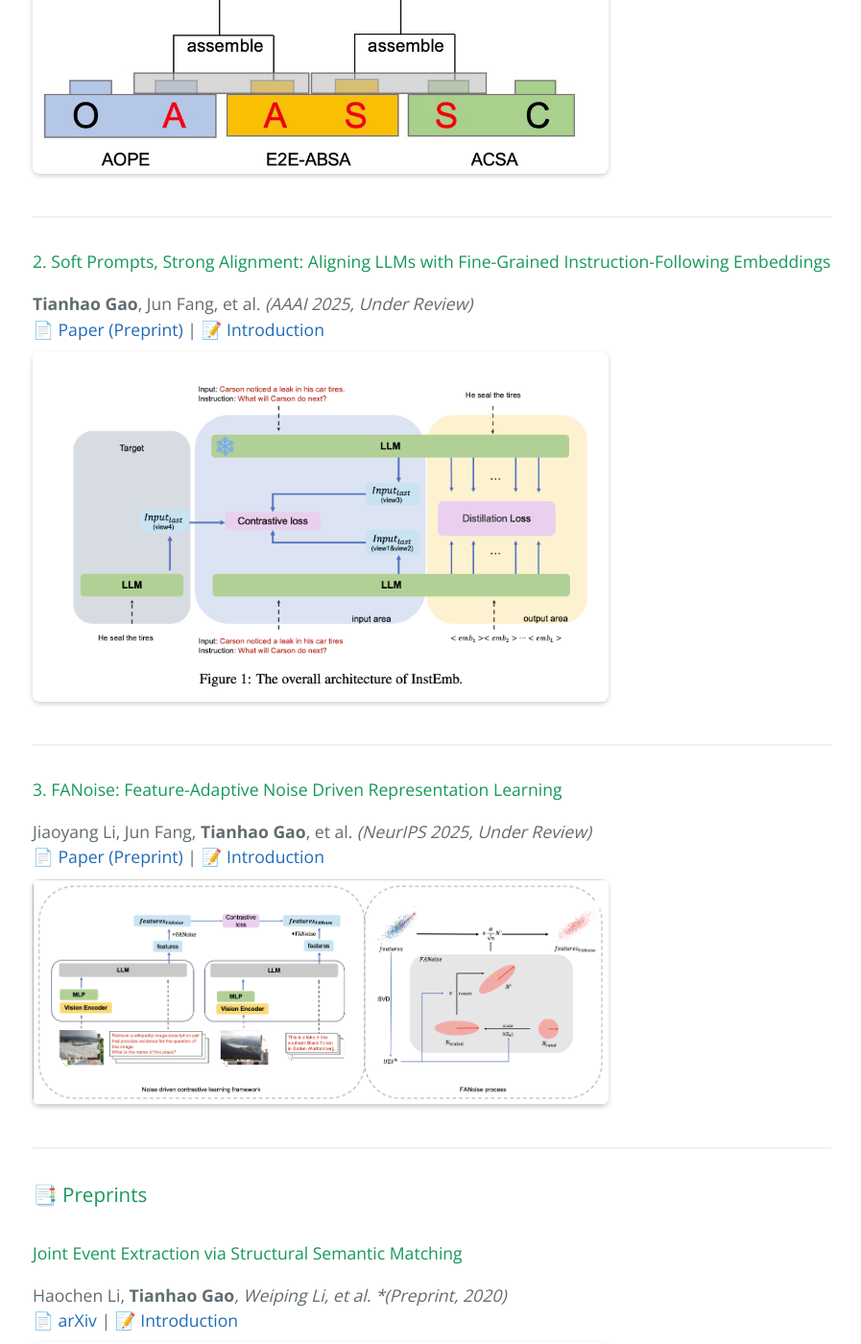
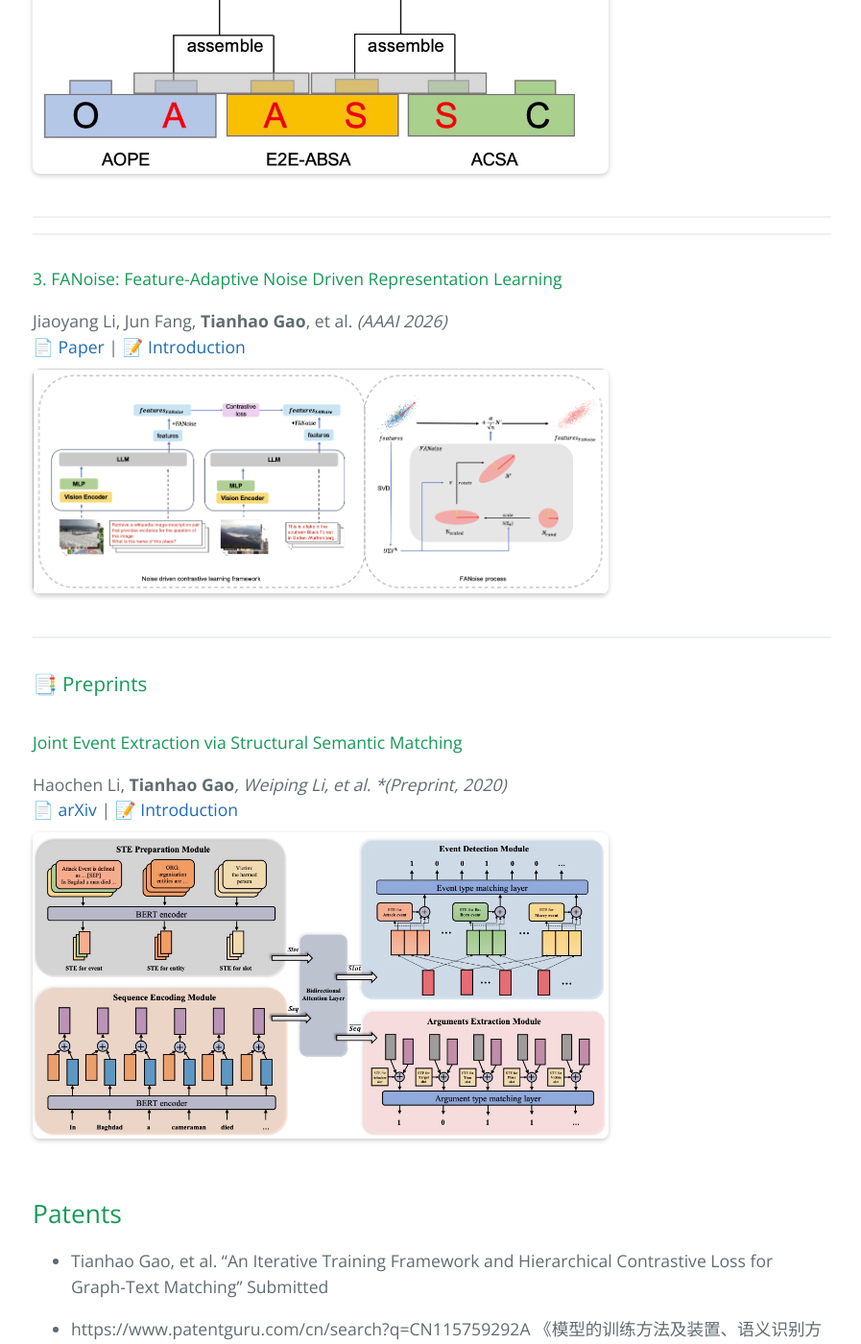
Before and after one commit to scarydemon2/scarydemon2.github.io, a Jekyll site: the page built from index.md, in a window 1280 px wide and 1400 px high, scrolled down 957 px. Shown: the whole window at 96% size, without its empty margins (190-1087 px from the left). Built offline with Jekyll 4.4.1, drawn with Linux system fonts in a browser that asks for light colours.

Commit message:
hid INstemb

```diff
--- a/index.md
+++ b/index.md
@@ -28,16 +28,16 @@ layout: default
 
 ---
 
-#### 2. Soft Prompts, Strong Alignment: Aligning LLMs with Fine-Grained Instruction-Following Embeddings
+<!-- #### 2. Soft Prompts, Strong Alignment: Aligning LLMs with Fine-Grained Instruction-Following Embeddings
 **Tianhao Gao**, Jun Fang, et al. *(AAAI 2025, Under Review)*
 [📄 Paper (Preprint)](https://aclanthology.org/2022.coling-1.610.pdf) | [📝 Introduction](pages/InstEmb.md)
-<img src="figure/InstEmb.png" alt="InstEmb" width="600" style="margin-top:10px; margin-bottom:20px; border-radius:8px; box-shadow:0 2px 5px rgba(0,0,0,0.2);">
+<img src="figure/InstEmb.png" alt="InstEmb" width="600" style="margin-top:10px; margin-bottom:20px; border-radius:8px; box-shadow:0 2px 5px rgba(0,0,0,0.2);"> -->
 
 ---
 
 #### 3. FANoise: Feature-Adaptive Noise Driven Representation Learning
-Jiaoyang Li, Jun Fang, **Tianhao Gao**, et al. *(NeurIPS 2025, Under Review)*
-[📄 Paper (Preprint)](https://aclanthology.org/2022.coling-1.610.pdf) | [📝 Introduction](pages/FANoise.md)
+Jiaoyang Li, Jun Fang, **Tianhao Gao**, et al. *(AAAI 2026)*
+[📄 Paper](https://aclanthology.org/2022.coling-1.610.pdf) | [📝 Introduction](pages/FANoise.md)
 <img src="figure/FANoise.png" alt="FANoise" width="600" style="margin-top:10px; margin-bottom:20px; border-radius:8px; box-shadow:0 2px 5px rgba(0,0,0,0.2);">
 
 ---
```
Also changed, not shown: figure/前台类目/产品词生产.png (added), figure/前台类目/难样本挖掘.png (added), pages/前台类目.md (added).
